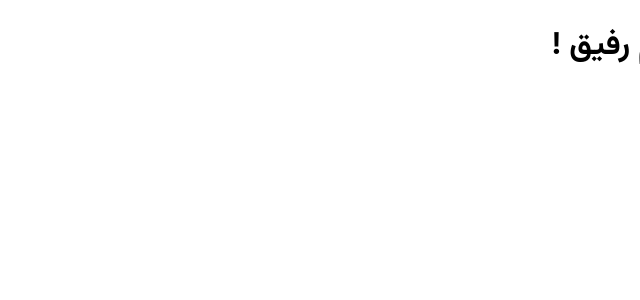
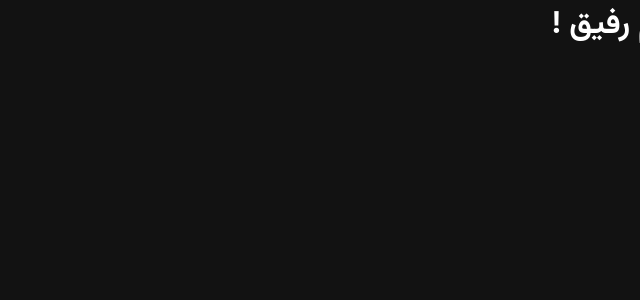
Before and after one commit to CodectiveOrg/bootcamp-2024-free-nextjs-taktrashe, a Next.js app: page / in a window 1280 px wide. Shown: the top 300 px of the page, without its empty margins (640-1280 px from the left). Built offline with nearby package versions, Linux system fonts and the light colour scheme.

Commit message:
[ADD] css reset

```diff
--- a/src/app/globals.css
+++ b/src/app/globals.css
@@ -0,0 +1,63 @@
+*,
+*::before,
+*::after {
+  box-sizing: border-box;
+
+  margin: 0;
+  padding: 0;
+}
+
+html {
+  color-scheme: dark;
+}
+
+input,
+label,
+select,
+textarea,
+button,
+fieldset,
+legend,
+datalist,
+output,
+option,
+optgroup {
+  font: inherit;
+}
+
+ul {
+  list-style: none;
+}
+
+p {
+  color: var(--color-gray-80);
+}
+
+a {
+  color: inherit;
+
+  text-decoration: none;
+}
+
+body {
+  background-color: var(--color-default-background);
+  color: var(--color-default-foreground);
+
+  display: grid;
+  grid-template-rows: auto 1fr auto auto;
+
+  min-block-size: 100vh;
+  min-block-size: 100dvh;
+
+  > * {
+    padding-inline: var(--full-width-padding-inline);
+  }
+
+  .tagline {
+    background-color: var(--color-gray-16);
+
+    padding-block: 1rem;
+
+    text-align: center;
+  }
+}
```
